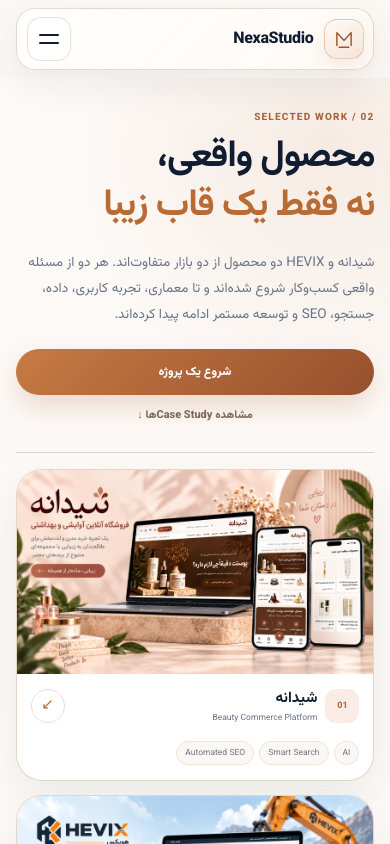
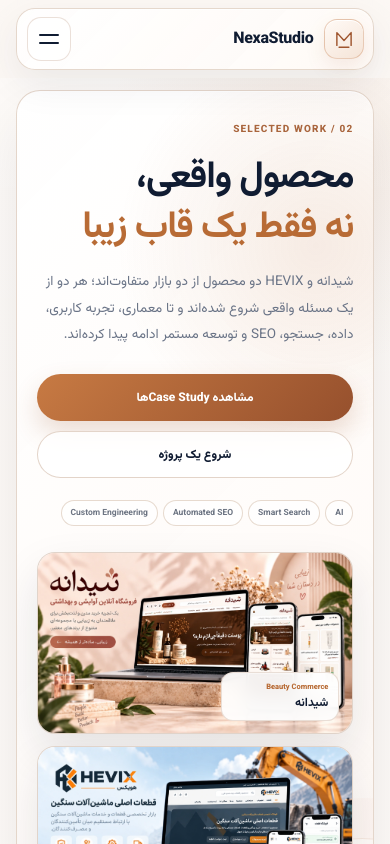
Before and after one commit to zohreksh/smartpilot, a Nuxt app: page /projects in a window 390 px wide. Shown: the top 844 px of the page. Built offline with nearby package versions, Linux system fonts and the light colour scheme.

Commit message:
Unify projects page into cohesive hero

```diff
--- a/pages/projects.vue
+++ b/pages/projects.vue
@@ -17,74 +17,61 @@
 
     <section class="projects-hero">
       <div class="container">
-        <div class="portfolio-intro">
-          <div class="portfolio-title">
-            <span class="portfolio-index" dir="ltr">SELECTED WORK / 02</span>
+        <div class="hero-panel">
+          <div class="hero-copy">
+            <span class="hero-kicker" dir="ltr">SELECTED WORK / 02</span>
+
             <h1>
               محصول واقعی،
               <strong>نه فقط یک قاب زیبا</strong>
             </h1>
+
+            <p>
+              شیدانه و HEVIX دو محصول از دو بازار متفاوت‌اند؛ هر دو از یک مسئله
+              واقعی شروع شده‌اند و تا معماری، تجربه کاربری، داده، جستجو، SEO و
+              توسعه مستمر ادامه پیدا کرده‌اند.
+            </p>
+
+            <div class="hero-actions">
+              <a class="primary-action" href="#shidaneh">مشاهده Case Studyها</a>
+              <NuxtLink class="secondary-action" to="/contact">شروع یک پروژه</NuxtLink>
+            </div>
+
+            <div class="hero-tech">
+              <span>AI</span>
+              <span>Smart Search</span>
+              <span>Automated SEO</span>
+              <span>Custom Engineering</span>
+            </div>
           </div>
 
-          <div class="portfolio-summary">
-            <p>
-              شیدانه و HEVIX دو محصول از دو بازار متفاوت‌اند. هر دو از مسئله واقعی
-              کسب‌وکار شروع شده‌اند و تا معماری، تجربه کاربری، داده، جستجو، SEO
-              و توسعه مستمر ادامه پیدا کرده‌اند.
-            </p>
-            <div class="portfolio-actions">
-              <NuxtLink class="primary-action" to="/contact">شروع یک پروژه</NuxtLink>
-              <a class="text-action" href="#shidaneh">مشاهده Case Studyها ↓</a>
-            </div>
-          </div>
-        </div>
-
-        <div class="portfolio-wall" aria-label="پروژه‌های منتخب NexaStudio">
-          <a class="portfolio-card shidaneh-card" href="#shidaneh">
-            <div class="portfolio-image">
+          <div class="hero-visual" aria-label="پروژه‌های منتخب NexaStudio">
+            <a class="hero-main-project" href="#shidaneh">
               <img
                 src="/images/projects/shidane.webp"
                 alt="نمای کامل محصول شیدانه"
                 loading="eager"
               />
-            </div>
-            <div class="portfolio-meta">
-              <div>
-                <span class="project-number">01</span>
+              <span class="project-label">
+                <small>Beauty Commerce</small>
                 <strong>شیدانه</strong>
-                <small>Beauty Commerce Platform</small>
-              </div>
-              <div class="project-tags">
-                <span>AI</span>
-                <span>Smart Search</span>
-                <span>Automated SEO</span>
-              </div>
-              <span class="project-arrow" aria-hidden="true">↙</span>
-            </div>
-          </a>
+              </span>
+            </a>
 
-          <a class="portfolio-card hevix-card" href="#hevix">
-            <div class="portfolio-image">
+            <a class="hero-inset-project" href="#hevix">
               <img
                 src="/images/projects/hevix.webp"
                 alt="نمای کامل محصول HEVIX"
                 loading="eager"
               />
-            </div>
-            <div class="portfolio-meta">
-              <div>
-                <span class="project-number">02</span>
+              <span class="project-label">
+                <small>Industrial Commerce</small>
                 <strong>HEVIX</strong>
-                <small>Industrial Commerce Platform</small>
-              </div>
-              <div class="project-tags">
-                <span>Custom Build</span>
-                <span>Catalog</span>
-                <span>Search</span>
-              </div>
-              <span class="project-arrow" aria-hidden="true">↙</span>
-            </div>
-          </a>
+              </span>
+            </a>
+
+            <span class="hero-project-count" aria-hidden="true">02</span>
+          </div>
         </div>
       </div>
     </section>
@@ -272,7 +259,7 @@
 .projects-hero {
   position: relative;
   overflow: hidden;
-  padding: 28px 0 64px;
+  padding: 20px 0 58px;
 }
 
 .projects-hero::before {
@@ -280,205 +267,210 @@
   position: absolute;
   inset: 0;
   background:
-    radial-gradient(circle at 84% 6%, rgba(184, 107, 53, 0.1), transparent 24%),
-    linear-gradient(180deg, rgba(255, 255, 255, 0.28), transparent 34%);
+    radial-gradient(circle at 82% 8%, rgba(184, 107, 53, 0.09), transparent 24%),
+    linear-gradient(180deg, rgba(255, 255, 255, 0.35), transparent 42%);
   pointer-events: none;
 }
 
-.portfolio-intro {
+.hero-panel {
   position: relative;
   z-index: 1;
   display: grid;
-  grid-template-columns: minmax(0, 1.05fr) minmax(340px, 0.75fr);
-  gap: 70px;
-  align-items: end;
-  padding: 18px 0 32px;
-  border-bottom: 1px solid rgba(218, 200, 187, 0.78);
+  grid-template-columns: minmax(0, 0.88fr) minmax(520px, 1.12fr);
+  gap: 52px;
+  align-items: center;
+  min-height: 570px;
+  padding: 44px 46px;
+  overflow: hidden;
+  border: 1px solid rgba(226, 211, 199, 0.92);
+  border-radius: 32px;
+  background:
+    radial-gradient(circle at 84% 18%, rgba(184, 107, 53, 0.12), transparent 26%),
+    linear-gradient(135deg, rgba(255, 255, 255, 0.97), rgba(255, 249, 245, 0.95));
+  box-shadow:
+    0 24px 58px rgba(16, 28, 50, 0.08),
+    inset 0 1px 0 rgba(255, 255, 255, 0.9);
 }
 
-.portfolio-title {
-  min-width: 0;
+.hero-panel::after {
+  content: "";
+  position: absolute;
+  width: 260px;
+  height: 260px;
+  right: -120px;
+  bottom: -150px;
+  border: 1px solid rgba(184, 107, 53, 0.13);
+  border-radius: 50%;
+  box-shadow: 0 0 0 40px rgba(184, 107, 53, 0.025);
+  pointer-events: none;
 }
 
-.portfolio-index {
+.hero-copy {
+  position: relative;
+  z-index: 3;
+  max-width: 650px;
+}
+
+.hero-kicker {
   display: inline-flex;
-  margin-bottom: 8px;
   color: #a9653d;
   font-size: 10px;
   font-weight: 800;
   letter-spacing: 0.12em;
 }
 
-.portfolio-title h1 {
-  max-width: 760px;
-  margin: 0;
+.hero-copy h1 {
+  margin: 12px 0 16px;
   color: var(--text);
-  font-size: clamp(40px, 5vw, 68px);
-  line-height: 1.32;
+  font-size: clamp(40px, 4.7vw, 64px);
+  line-height: 1.34;
   letter-spacing: -0.03em;
 }
 
-.portfolio-title h1 strong {
+.hero-copy h1 strong {
   display: block;
   color: var(--accent);
 }
 
-.portfolio-summary {
-  padding-bottom: 4px;
-}
-
-.portfolio-summary p {
-  max-width: 560px;
+.hero-copy > p {
+  max-width: 590px;
   margin: 0;
   color: var(--muted);
-  font-size: 14px;
+  font-size: 15px;
   line-height: 1.95;
 }
 
-.portfolio-actions {
+.hero-actions {
   display: flex;
   flex-wrap: wrap;
-  align-items: center;
-  gap: 15px;
-  margin-top: 20px;
+  gap: 10px;
+  margin-top: 26px;
 }
 
-.primary-action {
+.primary-action,
+.secondary-action {
   display: inline-flex;
-  min-height: 46px;
+  min-height: 47px;
   align-items: center;
   justify-content: center;
   padding: 11px 21px;
   border-radius: 999px;
+  font-size: 12px;
+  font-weight: 800;
+  transition:
+    transform 0.2s ease,
+    box-shadow 0.2s ease;
+}
+
+.primary-action {
   background: linear-gradient(135deg, #c77a43, #96502d);
   color: #fff;
-  font-size: 12px;
-  font-weight: 800;
-  box-shadow: 0 12px 26px rgba(155, 84, 45, 0.18);
+  box-shadow: 0 12px 26px rgba(155, 84, 45, 0.2);
 }
 
-.text-action {
-  color: #7c695c;
-  font-size: 11px;
-  font-weight: 800;
+.secondary-action {
+  border: 1px solid rgba(226, 211, 199, 0.96);
+  background: rgba(255, 255, 255, 0.84);
+  color: var(--text);
 }
 
-.portfolio-wall {
-  position: relative;
-  z-index: 1;
-  display: grid;
-  grid-template-columns: minmax(0, 1.14fr) minmax(320px, 0.86fr);
-  gap: 18px;
-  align-items: start;
-  padding-top: 22px;
+.primary-action:hover,
+.secondary-action:hover {
+  transform: translateY(-2px);
+}
+
+.hero-tech {
+  display: flex;
+  flex-wrap: wrap;
+  gap: 6px;
+  margin-top: 22px;
+}
+
+.hero-tech span {
+  padding: 5px 9px;
+  border: 1px solid rgba(230, 216, 205, 0.94);
+  border-radius: 999px;
+  background: rgba(255, 255, 255, 0.7);
+  color: #6c7482;
+  font-size: 8.5px;
+  font-weight: 700;
   direction: ltr;
 }
 
-.portfolio-card {
-  overflow: hidden;
-  min-width: 0;
-  border: 1px solid rgba(226, 211, 199, 0.94);
-  border-radius: 26px;
-  background: rgba(255, 255, 255, 0.93);
-  box-shadow: 0 18px 42px rgba(16, 28, 50, 0.065);
-  transition:
-    transform 0.22s ease,
-    box-shadow 0.22s ease,
-    border-color 0.22s ease;
+.hero-visual {
+  position: relative;
+  z-index: 2;
+  min-height: 470px;
 }
 
-.portfolio-card:hover {
-  transform: translateY(-4px);
-  border-color: rgba(184, 107, 53, 0.28);
-  box-shadow: 0 24px 52px rgba(16, 28, 50, 0.09);
+.hero-main-project,
+.hero-inset-project {
+  position: absolute;
+  overflow: hidden;
+  border: 1px solid rgba(224, 210, 199, 0.94);
+  background: #fff;
+  box-shadow: 0 20px 46px rgba(16, 28, 50, 0.1);
 }
 
-.hevix-card {
-  margin-top: 58px;
+.hero-main-project {
+  inset: 12px 26px 56px 44px;
+  border-radius: 26px;
 }
 
-.portfolio-image {
-  overflow: hidden;
-  background: #f7f2ee;
+.hero-inset-project {
+  z-index: 3;
+  width: 55%;
+  left: 0;
+  bottom: 0;
+  border-radius: 21px;
 }
 
-.portfolio-image img {
+.hero-main-project img,
+.hero-inset-project img {
   display: block;
   width: 100%;
   height: auto;
   object-fit: contain;
 }
 
-.portfolio-meta {
-  display: grid;
-  grid-template-columns: minmax(150px, auto) minmax(0, 1fr) auto;
-  gap: 16px;
-  align-items: center;
-  padding: 15px 17px 17px;
-  direction: rtl;
+.project-label {
+  position: absolute;
+  right: 13px;
+  bottom: 12px;
+  display: flex;
+  min-width: 118px;
+  flex-direction: column;
+  gap: 1px;
+  padding: 8px 10px;
+  border: 1px solid rgba(232, 220, 212, 0.94);
+  border-radius: 12px;
+  background: rgba(255, 255, 255, 0.92);
+  backdrop-filter: blur(9px);
+  -webkit-backdrop-filter: blur(9px);
+  text-align: right;
 }
 
-.portfolio-meta > div:first-child {
-  display: grid;
-  grid-template-columns: auto 1fr;
-  gap: 1px 8px;
-  align-items: center;
-}
-
-.project-number {
-  grid-row: 1 / span 2;
-  display: inline-flex;
-  width: 34px;
-  height: 34px;
-  align-items: center;
-  justify-content: center;
-  border-radius: 11px;
-  background: #faece4;
+.project-label small {
   color: var(--accent);
-  font-size: 9px;
+  font-size: 7.5px;
   font-weight: 800;
   direction: ltr;
 }
 
-.portfolio-meta strong {
+.project-label strong {
   color: var(--text);
-  font-size: 15px;
+  font-size: 12px;
 }
 
-.portfolio-meta small {
-  color: var(--muted);
-  font-size: 8.5px;
+.hero-project-count {
+  position: absolute;
+  top: 2px;
+  left: 8px;
+  color: rgba(184, 107, 53, 0.16);
+  font-size: 62px;
+  font-weight: 900;
+  line-height: 1;
   direction: ltr;
-  text-align: right;
-}
-
-.project-tags {
-  display: flex;
-  flex-wrap: wrap;
-  justify-content: flex-start;
-  gap: 5px;
-}
-
-.project-tags span {
-  padding: 4px 8px;
-  border: 1px solid #eee2d9;
-  border-radius: 999px;
-  background: #faf7f4;
-  color: #6f7785;
-  font-size: 8.5px;
-  direction: ltr;
-}
-
-.project-arrow {
-  display: inline-flex;
-  width: 34px;
-  height: 34px;
-  align-items: center;
-  justify-content: center;
-  border: 1px solid #eadfd7;
-  border-radius: 50%;
-  color: var(--accent);
-  font-size: 15px;
 }
 
 .project-principles {
@@ -748,12 +740,10 @@
 }
 
 @media (max-width: 1080px) {
-  .portfolio-intro {
-    gap: 38px;
-  }
-
-  .portfolio-wall {
-    grid-template-columns: minmax(0, 1.06fr) minmax(300px, 0.94fr);
+  .hero-panel {
+    grid-template-columns: minmax(0, 0.9fr) minmax(430px, 1.1fr);
+    gap: 34px;
+    padding: 38px 34px;
   }
 
   .case-layout,
@@ -764,31 +754,30 @@
 
 @media (max-width: 820px) {
   .projects-hero {
-    padding: 20px 0 56px;
+    padding: 16px 0 50px;
   }
 
-  .portfolio-intro,
+  .hero-panel,
   .case-layout,
   .reverse-layout,
   .capability-layout {
     grid-template-columns: 1fr;
   }
 
-  .portfolio-intro {
-    gap: 18px;
-    padding-top: 10px;
+  .hero-panel {
+    gap: 26px;
+    min-height: 0;
+    padding: 32px;
   }
 
-  .portfolio-summary {
+  .hero-copy {
     max-width: 720px;
   }
 
-  .portfolio-wall {
-    grid-template-columns: 1fr 1fr;
-  }
-
-  .hevix-card {
-    margin-top: 28px;
+  .hero-visual {
+    width: min(100%, 680px);
+    min-height: 460px;
+    margin: 0 auto;
   }
 
   .principles-grid {
@@ -822,49 +811,48 @@
 
 @media (max-width: 600px) {
   .projects-hero {
-    padding: 16px 0 48px;
+    padding: 12px 0 44px;
   }
 
-  .portfolio-intro {
-    padding-bottom: 24px;
+  .hero-panel {
+    padding: 25px 20px 22px;
+    border-radius: 24px;
   }
 
-  .portfolio-title h1 {
+  .hero-copy h1 {
     font-size: clamp(33px, 9.6vw, 44px);
   }
 
-  .portfolio-summary p {
+  .hero-copy > p {
     font-size: 13.5px;
   }
 
-  .portfolio-actions {
+  .hero-actions {
     display: grid;
-    grid-template-columns: 1fr auto;
+    grid-template-columns: 1fr 1fr;
+  }
+
+  .hero-visual {
+    display: grid;
+    min-height: 0;
     gap: 12px;
   }
 
-  .portfolio-wall {
-    grid-template-columns: 1fr;
-    gap: 14px;
-    padding-top: 16px;
+  .hero-main-project,
+  .hero-inset-project {
+    position: relative;
+    inset: auto;
+    width: 100%;
+    border-radius: 18px;
   }
 
-  .hevix-card {
-    margin-top: 0;
+  .hero-inset-project {
+    left: auto;
+    bottom: auto;
   }
 
-  .portfolio-meta {
-    grid-template-columns: minmax(0, 1fr) auto;
-  }
-
-  .project-tags {
-    grid-column: 1 / -1;
-    order: 3;
-  }
-
-  .project-arrow {
-    grid-column: 2;
-    grid-row: 1;
+  .hero-project-count {
+    display: none;
   }
 
   .project-principles {
@@ -900,16 +888,12 @@
 }
 
 @media (max-width: 390px) {
-  .portfolio-actions {
+  .hero-actions {
     grid-template-columns: 1fr;
   }
 
-  .text-action {
-    text-align: center;
-  }
-
-  .portfolio-meta {
-    padding: 13px 14px 15px;
+  .hero-tech {
+    gap: 5px;
   }
 }
 </style>
```
